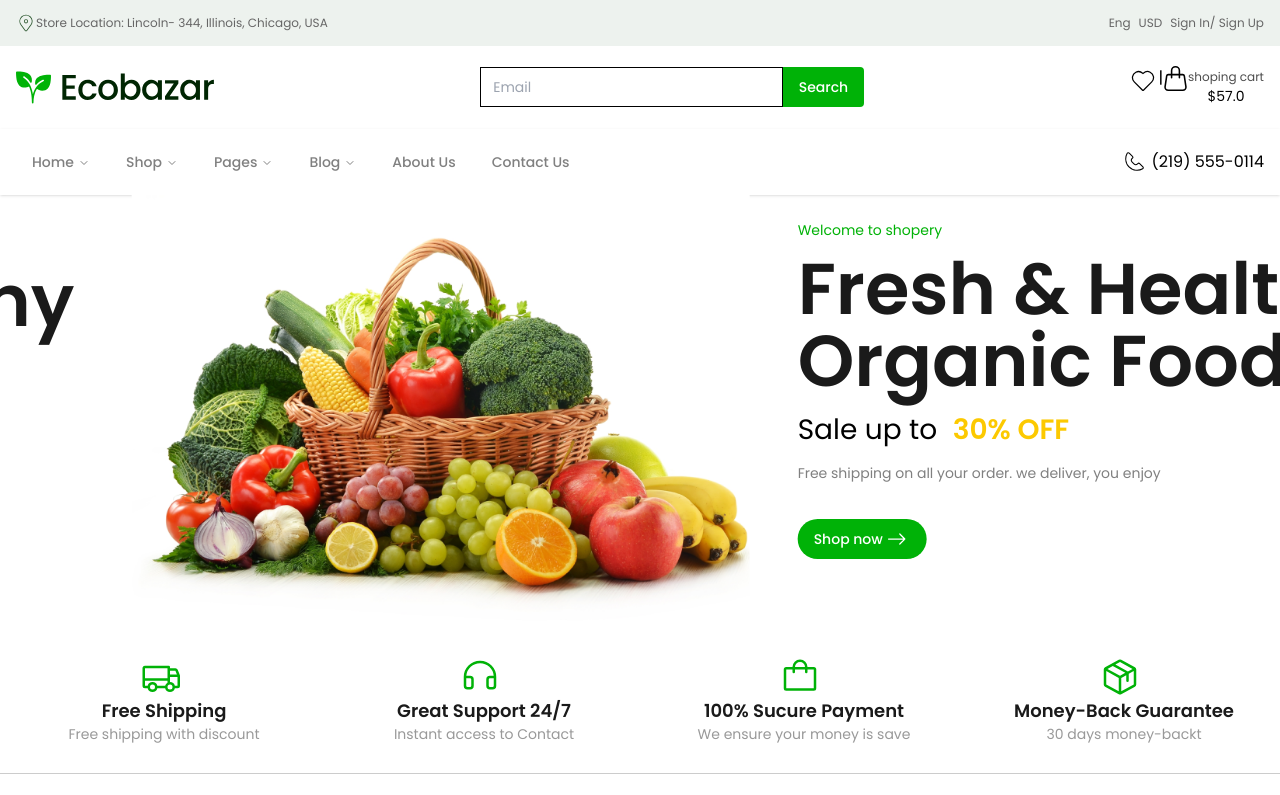
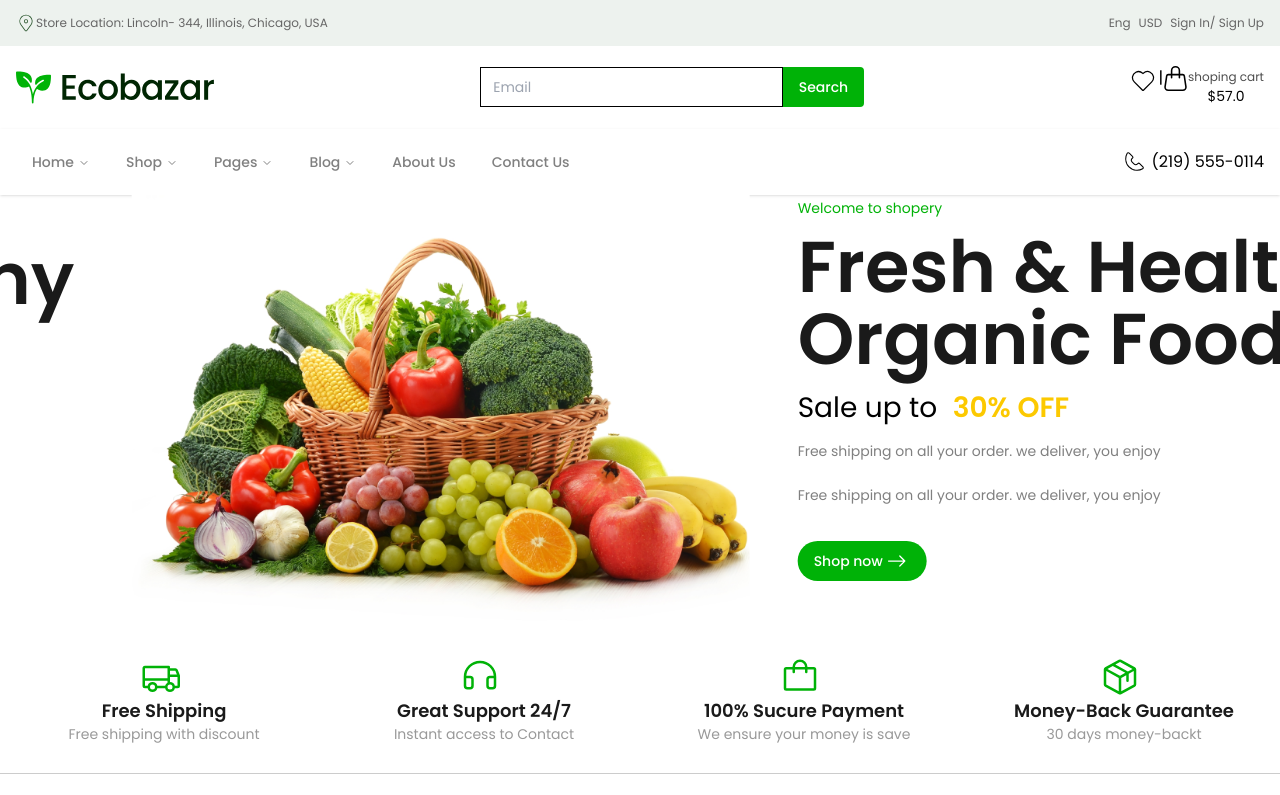
Before and after one commit to pankajjsdev/Ecobazar_FE, a Next.js app: page / in a window 1280 px wide. Shown: the top 795 px of the page. Built offline with nearby package versions, Linux system fonts and the light colour scheme.

Commit message:
change carousel fix

```diff
--- a/components/_ui/carousel/HeroCarousel.tsx
+++ b/components/_ui/carousel/HeroCarousel.tsx
@@ -41,6 +41,9 @@ export function HeroCarousel({ imagesData }: Props) {
                                 <p className="text-sm text-gray-gray5 py-2 lg:py-3">
                                     Free shipping on all your order. we deliver, you enjoy
                                 </p>
+                                <p className="text-sm text-gray-gray5 py-2 lg:py-3">
+                                    Free shipping on all your order. we deliver, you enjoy
+                                </p>
                                 <Button className="text-white bg-primary-primary rounded-3xl my-6 hover:bg-primary-hard">
                                     Shop now <BsArrowRight size={20} className="text-white mx-1" />
                                 </Button>
```
